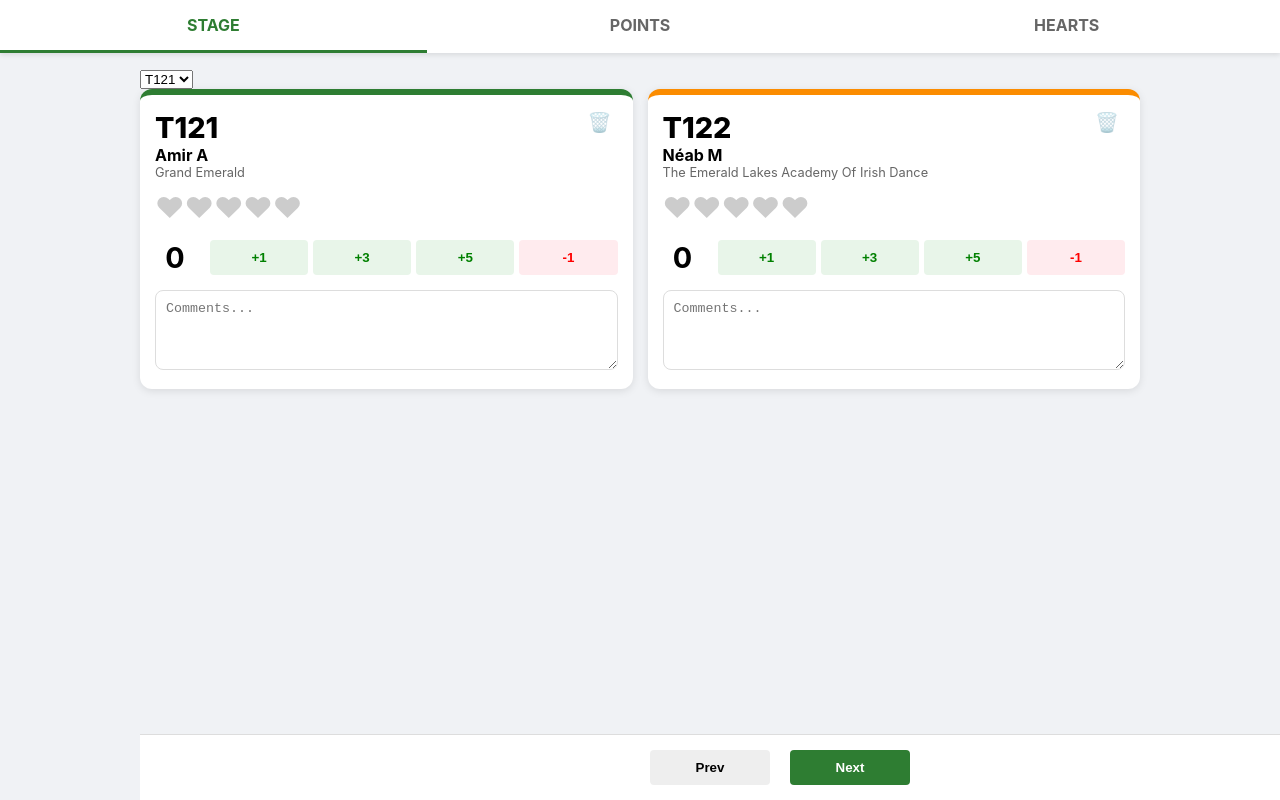
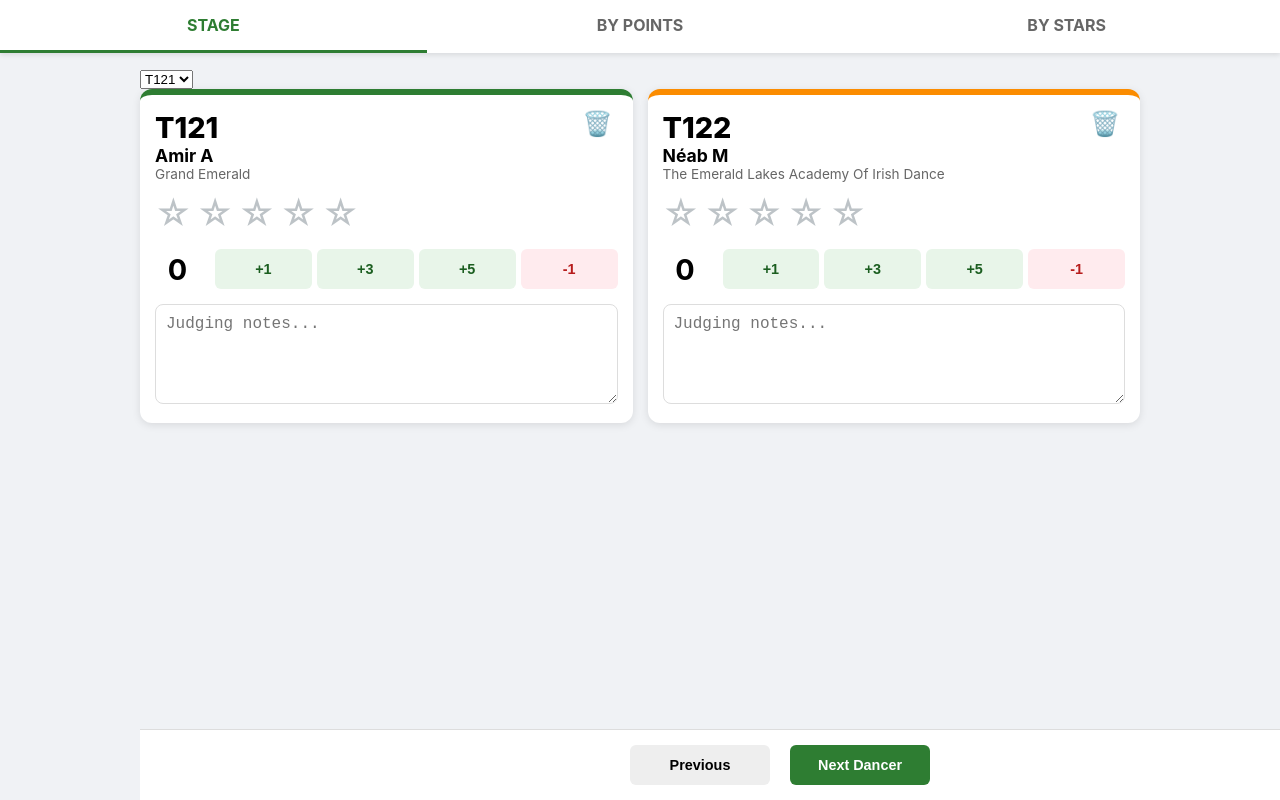
Before and after one commit to aisachiu/wida0, a plain HTML site: page 3.html in a window 1280 px wide. Both pictures are taken after a click on the element "STAGE". Drawn offline with Linux system fonts and the light colour scheme.

Commit message:
Update 3.html

```diff
--- a/3.html
+++ b/3.html
@@ -3,14 +3,14 @@
 <head>
     <meta charset="UTF-8">
     <meta name="viewport" content="width=device-width, initial-scale=1.0">
-    <title>Dance Judge Pro</title>
+    <title>Dance Judge Pro - Star Edition</title>
     <style>
         :root {
             --primary: #2e7d32;
             --secondary: #fb8c00;
             --bg: #f0f2f5;
-            --heart-red: #d32f2f;
-            --heart-empty: #ccc;
+            --star-gold: #ffc107;
+            --star-empty: #bdc3c7;
         }
 
         body {
@@ -45,37 +45,37 @@
 
         .card-header { display: flex; justify-content: space-between; align-items: flex-start; }
         .id-label { font-size: 1.8rem; font-weight: 800; }
-        .bin-btn { background: none; border: none; font-size: 1.2rem; cursor: pointer; opacity: 0.5; }
-        .bin-btn:hover { opacity: 1; }
+        .bin-btn { background: none; border: none; font-size: 1.5rem; cursor: pointer; padding: 0 5px; }
 
-        /* Scoring Components */
-        .heart-row { font-size: 1.8rem; cursor: pointer; margin: 10px 0; user-select: none; }
-        .heart-row span { color: var(--heart-empty); transition: color 0.2s; }
-        .heart-row span.filled { color: var(--heart-red); }
+        /* Star Rating - FIXED Visuals */
+        .star-row { font-size: 2.2rem; cursor: pointer; margin: 10px 0; user-select: none; display: flex; gap: 5px; }
+        .star-row span { color: var(--star-empty); transition: color 0.1s; }
+        .star-row span.filled { color: var(--star-gold); text-shadow: 0 0 2px rgba(0,0,0,0.2); }
 
         .points-row { display: flex; align-items: center; gap: 15px; margin: 15px 0; }
-        .pts-val { font-size: 1.8rem; font-weight: bold; width: 40px; text-align: center; }
+        .pts-val { font-size: 1.8rem; font-weight: bold; width: 45px; text-align: center; }
         .pts-btns { display: grid; grid-template-columns: repeat(4, 1fr); gap: 5px; flex-grow: 1; }
-        .btn { border: none; padding: 10px 5px; border-radius: 4px; font-weight: bold; cursor: pointer; background: #eee; }
-        .btn-plus { background: #e8f5e9; color: green; }
-        .btn-minus { background: #ffebee; color: red; }
+        .btn { border: none; padding: 12px 5px; border-radius: 6px; font-weight: bold; cursor: pointer; background: #eee; font-size: 0.9rem; }
+        .btn-plus { background: #e8f5e9; color: #1b5e20; }
+        .btn-minus { background: #ffebee; color: #b71c1c; }
 
-        textarea { width: 100%; min-height: 80px; border: 1px solid #ddd; border-radius: 8px; padding: 10px; box-sizing: border-box; }
+        textarea { width: 100%; min-height: 100px; border: 1px solid #ddd; border-radius: 8px; padding: 10px; box-sizing: border-box; font-size: 1rem; }
 
         /* List View */
         .list-item {
             background: #fff; margin-bottom: 10px; padding: 15px; border-radius: 8px;
             display: flex; justify-content: space-between; align-items: center; cursor: pointer;
         }
-        .list-info h4 { margin: 0; }
+        .list-info h4 { margin: 0; font-size: 1.1rem; }
         .list-score { text-align: right; }
+        .star-small { color: var(--star-gold); letter-spacing: -2px; }
 
         /* Overlay */
         #overlay {
             position: fixed; top: 0; left: 0; width: 100%; height: 100%;
-            background: rgba(0,0,0,0.8); display: none; z-index: 2000; align-items: center; justify-content: center;
+            background: rgba(0,0,0,0.85); display: none; z-index: 2000; align-items: center; justify-content: center;
         }
-        .overlay-content { width: 90%; max-width: 500px; position: relative; }
+        .overlay-content { width: 95%; max-width: 500px; position: relative; }
 
         /* Bottom Nav */
         .bottom-nav {
@@ -88,23 +88,23 @@
 
 <div class="tab-bar">
     <div class="tab active" onclick="switchTab('stage')">STAGE</div>
-    <div class="tab" onclick="switchTab('points')">POINTS</div>
-    <div class="tab" onclick="switchTab('hearts')">HEARTS</div>
+    <div class="tab" onclick="switchTab('points')">BY POINTS</div>
+    <div class="tab" onclick="switchTab('stars')">BY STARS</div>
 </div>
 
 <section id="stage" class="content-section active">
     <select id="mainSelect" onchange="updateStage()"></select>
     <div id="stageDisplay" class="pair-container"></div>
     <div class="bottom-nav">
-        <button class="btn" style="width:120px" onclick="navStage(-1)">Prev</button>
-        <button class="btn btn-plus" style="width:120px; background:var(--primary); color:white" onclick="navStage(1)">Next</button>
+        <button class="btn" style="width:140px" onclick="navStage(-1)">Previous</button>
+        <button class="btn btn-plus" style="width:140px; background:var(--primary); color:white" onclick="navStage(1)">Next Dancer</button>
     </div>
 </section>
 
 <section id="points" class="content-section"></section>
-<section id="hearts" class="content-section"></section>
+<section id="stars" class="content-section"></section>
 
-<div id="overlay" onclick="closeOverlay(event)">
+<div id="overlay" onclick="closeOverlay()">
     <div class="overlay-content" id="overlayInner" onclick="event.stopPropagation()"></div>
 </div>
 
@@ -154,11 +154,9 @@
         {"ID": "T162", "SAFE_NAME": "Jess L", "SCHOOLNAME": "Echoes Of Erin", "COUNTRY": "Hong Kong & Northern Ireland"}
     ];
 
-    // LocalStorage Functions
     const getS = (id) => JSON.parse(localStorage.getItem('d_'+id)) || { h:0, p:0, n:'' };
     const setS = (id, obj) => localStorage.setItem('d_'+id, JSON.stringify(obj));
 
-    // Global Actions
     window.actH = (id, val) => { let s = getS(id); s.h = val; setS(id, s); refresh(); };
     window.actP = (id, val) => { let s = getS(id); s.p += val; setS(id, s); refresh(); };
     window.actN = (id, val) => { let s = getS(id); s.n = val; setS(id, s); };
@@ -167,27 +165,33 @@
     function refresh() {
         updateStage();
         if(document.getElementById('points').classList.contains('active')) renderPoints();
-        if(document.getElementById('hearts').classList.contains('active')) renderHearts();
+        if(document.getElementById('stars').classList.contains('active')) renderStars();
+        if(document.getElementById('overlay').style.display === 'flex') {
+            const overlayID = document.querySelector('#overlayInner .id-label').innerText;
+            const d = dancers.find(x => x.ID === overlayID);
+            document.getElementById('overlayInner').innerHTML = renderCard(d, 1);
+        }
     }
 
-    // Tabs
     function switchTab(t) {
         document.querySelectorAll('.tab, .content-section').forEach(el => el.classList.remove('active'));
         document.querySelector(`.tab[onclick*="${t}"]`).classList.add('active');
         document.getElementById(t).classList.add('active');
         if(t === 'points') renderPoints();
-        if(t === 'hearts') renderHearts();
+        if(t === 'stars') renderStars();
     }
 
-    // Stage View
     const sel = document.getElementById('mainSelect');
     dancers.forEach((d,i) => { let o = document.createElement('option'); o.value=i; o.text=d.ID; sel.add(o); });
 
     function renderCard(d, num) {
         if(!d) return `<div class="card"><h3>End of List</h3></div>`;
         const s = getS(d.ID);
-        let hHtml = '';
-        for(let i=1; i<=5; i++) hHtml += `<span class="${i <= s.h ? 'filled' : ''}" onclick="actH('${d.ID}',${i})">❤</span>`;
+        let starHtml = '';
+        for(let i=1; i<=5; i++) {
+            const isFilled = i <= s.h;
+            starHtml += `<span class="${isFilled ? 'filled' : ''}" onclick="actH('${d.ID}',${i})">${isFilled ? '★' : '☆'}</span>`;
+        }
 
         return `
             <div class="card dancer-${num}">
@@ -195,9 +199,9 @@
                     <span class="id-label">${d.ID}</span>
                     <button class="bin-btn" onclick="actBin('${d.ID}')">🗑️</button>
                 </div>
-                <div style="font-weight:bold">${d.SAFE_NAME}</div>
-                <div style="font-size:0.8rem; color:#666">${d.SCHOOLNAME}</div>
-                <div class="heart-row">${hHtml}</div>
+                <div style="font-weight:bold; font-size:1.1rem;">${d.SAFE_NAME}</div>
+                <div style="font-size:0.85rem; color:#666">${d.SCHOOLNAME}</div>
+                <div class="star-row">${starHtml}</div>
                 <div class="points-row">
                     <div class="pts-val">${s.p}</div>
                     <div class="pts-btns">
@@ -207,7 +211,7 @@
                         <button class="btn btn-minus" onclick="actP('${d.ID}',-1)">-1</button>
                     </div>
                 </div>
-                <textarea oninput="actN('${d.ID}',this.value)" placeholder="Comments...">${s.n}</textarea>
+                <textarea oninput="actN('${d.ID}',this.value)" placeholder="Judging notes...">${s.n}</textarea>
             </div>`;
     }
 
@@ -218,35 +222,33 @@
 
     window.navStage = (v) => { let next = parseInt(sel.value)+v; if(next >=0 && next < dancers.length) { sel.value=next; updateStage(); } };
 
-    // List Views
     function renderPoints() {
         const data = dancers.map(d => ({...d, ...getS(d.ID)})).filter(x => x.p !== 0 || x.h !== 0 || x.n !== "").sort((a,b) => b.p - a.p);
-        let h = `<h3>Ranked by Points</h3>`;
+        let h = `<h3 style="margin-left:10px">Sorted by Points</h3>`;
         data.forEach(d => h += listTemplate(d));
-        document.getElementById('points').innerHTML = h || "No data saved yet.";
+        document.getElementById('points').innerHTML = h || `<p style="padding:20px">No notes recorded yet.</p>`;
     }
 
-    function renderHearts() {
+    function renderStars() {
         const data = dancers.map(d => ({...d, ...getS(d.ID)})).filter(x => x.p !== 0 || x.h !== 0 || x.n !== "").sort((a,b) => b.h - a.h || b.p - a.p);
-        let h = `<h3>Ranked by Hearts</h3>`;
+        let h = `<h3 style="margin-left:10px">Sorted by Stars</h3>`;
         data.forEach(d => h += listTemplate(d));
-        document.getElementById('hearts').innerHTML = h || "No data saved yet.";
+        document.getElementById('stars').innerHTML = h || `<p style="padding:20px">No stars awarded yet.</p>`;
     }
 
     function listTemplate(d) {
         return `<div class="list-item" onclick="openEdit('${d.ID}')">
             <div class="list-info"><h4>${d.ID} - ${d.SAFE_NAME}</h4><small>${d.SCHOOLNAME}</small></div>
-            <div class="list-score"><b>${d.p} pts</b><br><span style="color:var(--heart-red)">${'❤'.repeat(d.h)}</span></div>
+            <div class="list-score"><b>${d.p} pts</b><br><span class="star-small">${'★'.repeat(d.h)}${'☆'.repeat(5-d.h)}</span></div>
         </div>`;
     }
 
-    // Overlay
     window.openEdit = (id) => {
         const d = dancers.find(x => x.ID === id);
         document.getElementById('overlayInner').innerHTML = renderCard(d, 1);
         document.getElementById('overlay').style.display = 'flex';
     };
-    window.closeOverlay = (e) => { document.getElementById('overlay').style.display = 'none'; };
+    window.closeOverlay = () => { document.getElementById('overlay').style.display = 'none'; };
 
     updateStage();
 </script>
```
